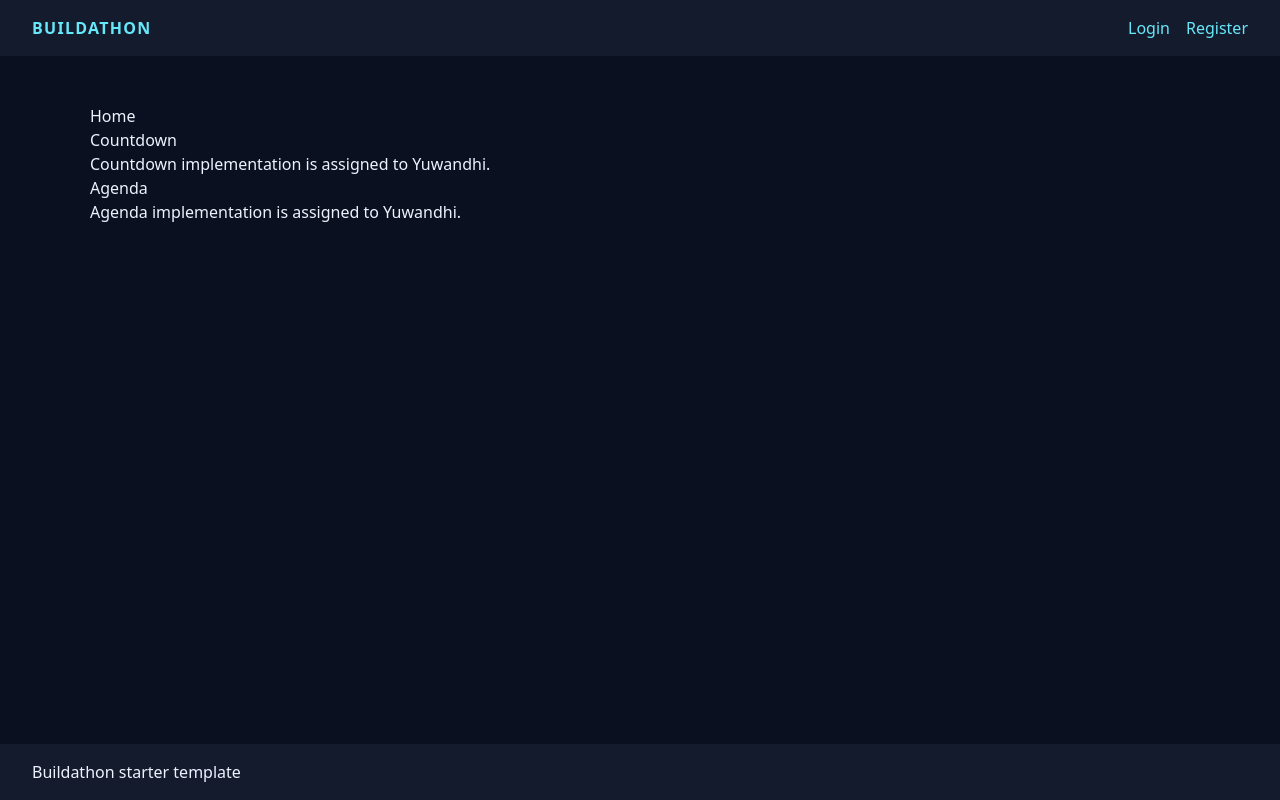
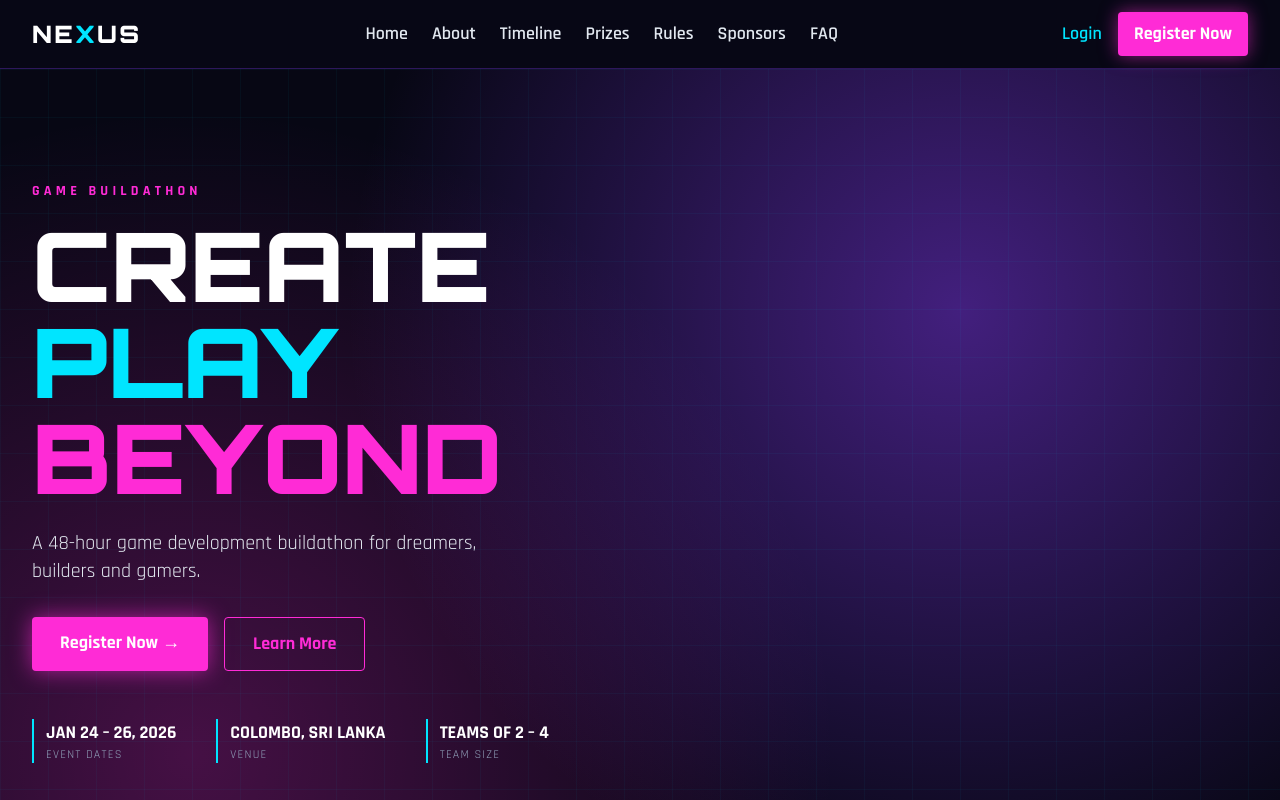
Before and after one commit to SaniraDeneth/GTA, a React (Vite) app in the folder client/: page / in a window 1280 px wide. Shown: the top 800 px of the page. Built offline with nearby package versions, Linux system fonts and the light colour scheme.

Commit message:
Add navbar, hero and neon theme

```diff
--- /dev/null
+++ b/client/src/components/event/Hero.jsx
@@ -0,0 +1,72 @@
+import { Link } from 'react-router-dom';
+import { eventContent } from '../../data/eventContent.js';
+
+const lineColors = ['text-white', 'text-neon-cyan', 'text-neon-pink'];
+
+export default function Hero() {
+  const { label, heroLines, tagline, info } = eventContent;
+  const infoItems = [
+    { value: info.dates, caption: 'EVENT DATES' },
+    { value: info.venue, caption: 'VENUE' },
+    { value: info.teamSize, caption: 'TEAM SIZE' },
+  ];
+
+  return (
+    <section id="home" className="relative overflow-hidden bg-night">
+      {/* Neon glow background (we can swap this for the city image later) */}
+      <div
+        className="pointer-events-none absolute inset-0"
+        style={{
+          background:
+            'radial-gradient(circle at 75% 30%, rgba(139,61,255,0.45), transparent 55%), radial-gradient(circle at 15% 85%, rgba(255,43,214,0.25), transparent 50%)',
+        }}
+      />
+      <div
+        className="pointer-events-none absolute inset-0 opacity-20"
+        style={{
+          backgroundImage:
+            'linear-gradient(rgba(0,229,255,0.2) 1px, transparent 1px), linear-gradient(90deg, rgba(0,229,255,0.2) 1px, transparent 1px)',
+          backgroundSize: '48px 48px',
+        }}
+      />
+
+      <div className="relative mx-auto max-w-7xl px-4 py-16 md:px-8 md:py-28">
+        <p className="mb-4 font-body text-sm font-bold tracking-[0.3em] text-neon-pink">{label}</p>
+
+        <h1 className="font-display font-black leading-[0.95]">
+          {heroLines.map((line, i) => (
+            <span key={line} className={`block text-5xl sm:text-7xl lg:text-8xl ${lineColors[i]}`}>
+              {line}
+            </span>
+          ))}
+        </h1>
+
+        <p className="mt-6 max-w-md font-body text-xl text-slate-200">{tagline}</p>
+
+        <div className="mt-8 flex flex-wrap gap-4">
+          <Link
+            to="/register"
+            className="rounded bg-neon-pink px-7 py-3 font-body text-lg font-bold text-white shadow-[0_0_22px_rgba(255,43,214,0.6)] transition hover:brightness-110"
+          >
+            Register Now →
+          </Link>
+          <a
+            href="/#about"
+            className="rounded border border-neon-pink px-7 py-3 font-body text-lg font-bold text-neon-pink transition hover:bg-neon-pink/10"
+          >
+            Learn More
+          </a>
+        </div>
+
+        <div className="mt-12 flex flex-wrap gap-x-10 gap-y-6">
+          {infoItems.map((item) => (
+            <div key={item.caption} className="border-l-2 border-neon-cyan pl-3">
+              <p className="font-body text-lg font-bold text-white">{item.value}</p>
+              <p className="font-body text-xs tracking-widest text-slate-400">{item.caption}</p>
+            </div>
+          ))}
+        </div>
+      </div>
+    </section>
+  );
+}
--- a/client/src/components/layout/Navbar.jsx
+++ b/client/src/components/layout/Navbar.jsx
@@ -1,2 +1,34 @@
 import { Link } from 'react-router-dom';
-export default function Navbar() { return <header className="site-header"><Link to="/" className="brand">BUILDATHON</Link><nav aria-label="Main navigation"><Link to="/login">Login</Link><Link to="/register">Register</Link></nav></header>; }
+import { eventContent } from '../../data/eventContent.js';
+
+export default function Navbar() {
+  return (
+    <header className="sticky top-0 z-50 border-b border-neon-purple/30 bg-night/90 backdrop-blur">
+      <div className="mx-auto flex max-w-7xl items-center justify-between gap-4 px-4 py-3 md:px-8">
+        <Link to="/" className="font-display text-2xl font-black tracking-widest text-white">
+          NE<span className="text-neon-cyan">X</span>US
+        </Link>
+
+        <nav aria-label="Main navigation" className="hidden items-center gap-6 font-body text-lg font-semibold lg:flex">
+          {eventContent.navLinks.map((link) => (
+            <a key={link.label} href={`/${link.href}`} className="text-slate-200 transition hover:text-neon-cyan">
+              {link.label}
+            </a>
+          ))}
+        </nav>
+
+        <div className="flex items-center gap-4">
+          <Link to="/login" className="font-body text-lg font-semibold text-neon-cyan hover:underline">
+            Login
+          </Link>
+          <Link
+            to="/register"
+            className="rounded bg-neon-pink px-4 py-2 font-body text-lg font-bold text-white shadow-[0_0_18px_rgba(255,43,214,0.55)] transition hover:brightness-110"
+          >
+            Register Now
+          </Link>
+        </div>
+      </div>
+    </header>
+  );
+}
--- a/client/src/data/eventContent.js
+++ b/client/src/data/eventContent.js
@@ -1,2 +1,80 @@
 // Public event copy belongs to Yuwandhi. Keep this file as the shared content boundary.
-export const eventContent = { name: 'Buildathon', tagline: 'Event content placeholder' };
+// NOTE: Everything marked PLACEHOLDER must be replaced with the real wording from the supervisor.
+
+export const eventContent = {
+  name: 'NEXUS',
+  label: 'GAME BUILDATHON',
+  heroLines: ['CREATE', 'PLAY', 'BEYOND'],
+  tagline: 'A 48-hour game development buildathon for dreamers, builders and gamers.',
+
+  // PLACEHOLDER: real dates should come from the supervisor / API
+  info: {
+    dates: 'JAN 24 – 26, 2026',
+    venue: 'COLOMBO, SRI LANKA',
+    teamSize: 'TEAMS OF 2 – 4',
+  },
+
+  navLinks: [
+    { label: 'Home', href: '#home' },
+    { label: 'About', href: '#about' },
+    { label: 'Timeline', href: '#timeline' },
+    { label: 'Prizes', href: '#prizes' },
+    { label: 'Rules', href: '#rules' },
+    { label: 'Sponsors', href: '#sponsors' },
+    { label: 'FAQ', href: '#faq' },
+  ],
+
+  about: {
+    title: 'BUILD GAMES',
+    highlight: 'THAT MATTER',
+    text: 'NEXUS is a game development buildathon bringing together creators, designers and developers to build innovative games, learn, and showcase their talent.',
+    cards: [
+      { title: 'Innovate', text: 'Bring your ideas to life' },
+      { title: 'Collaborate', text: 'Work with amazing people' },
+      { title: 'Showcase', text: 'Present your game to industry experts' },
+      { title: 'Win Prizes', text: 'Get recognized and rewarded' },
+    ],
+  },
+
+  // Labels are fixed here. The DATES come from the API (milestones).
+  agendaSteps: [
+    { key: 'registrationOpensAt', label: 'Registration Opens' },
+    { key: 'registrationClosesAt', label: 'Registration Closes' },
+    { key: 'buildingStartsAt', label: 'Building Starts' },
+    { key: 'submissionOpensAt', label: 'Submissions Open' },
+    { key: 'submissionClosesAt', label: 'Submissions Close' },
+    { key: 'resultsAt', label: 'Results' },
+  ],
+
+  // PLACEHOLDER amounts from the design mockup
+  prizes: [
+    { place: '1st Place', amount: 'LKR 150,000', color: 'gold', perks: ['Cash Prize', 'Mentorship Opportunity', 'Goodies & Certificates'] },
+    { place: '2nd Place', amount: 'LKR 100,000', color: 'silver', perks: ['Cash Prize', 'Mentorship Opportunity', 'Goodies & Certificates'] },
+    { place: '3rd Place', amount: 'LKR 50,000', color: 'bronze', perks: ['Cash Prize', 'Mentorship Opportunity', 'Goodies & Certificates'] },
+  ],
+
+  // PLACEHOLDER sponsors
+  sponsors: [
+    { name: 'Sponsor One' },
+    { name: 'Sponsor Two' },
+    { name: 'Sponsor Three' },
+    { name: 'Sponsor Four' },
+  ],
+
+  // PLACEHOLDER rules
+  rules: [
+    'Teams must have 2 – 4 members.',
+    'Open to all university students.',
+    'The game idea must be original.',
+    'Any game engine or framework is allowed.',
+    'All work must be created during the event.',
+  ],
+
+  // PLACEHOLDER FAQ
+  faq: [
+    { q: 'Who can join?', a: 'Any university student can join in a team of 2 – 4 members.' },
+    { q: 'How do I register?', a: 'Click Register Now, create a team account and upload your payment slip.' },
+    { q: 'What do I need to submit?', a: 'A title, a description, your repository link, a playable link and an optional video link.' },
+    { q: 'Do I need a game engine?', a: 'No. You can use any engine, framework or language you like.' },
+  ],
+};
--- a/client/src/pages/Home.jsx
+++ b/client/src/pages/Home.jsx
@@ -1,3 +1,15 @@
+import Hero from '../components/event/Hero.jsx';
 import Countdown from '../components/event/Countdown.jsx';
 import Agenda from '../components/event/Agenda.jsx';
-export default function Home() { return <><h1>Home</h1><Countdown /><Agenda /></>; }
+
+export default function Home() {
+  return (
+    <div className="full-bleed">
+      <Hero />
+      <div className="mx-auto max-w-7xl px-4 py-12 md:px-8">
+        <Countdown />
+        <Agenda />
+      </div>
+    </div>
+  );
+}
--- a/client/src/styles/index.css
+++ b/client/src/styles/index.css
@@ -1,12 +1,33 @@
+@import url("https://fonts.googleapis.com/css2?family=Orbitron:wght@500;700;900&family=Rajdhani:wght@400;500;600;700&display=swap");
 @import "tailwindcss";
 
+/* NEXUS neon theme (new Tailwind colors and fonts) */
+@theme {
+  --color-neon-pink: #ff2bd6;
+  --color-neon-cyan: #00e5ff;
+  --color-neon-purple: #8b3dff;
+  --color-night: #070714;
+  --color-night-card: #0d0f24;
+  --color-prize-gold: #f5b83d;
+  --color-prize-silver: #9fc4e8;
+  --color-prize-bronze: #e0794a;
+  --font-display: "Orbitron", system-ui, sans-serif;
+  --font-body: "Rajdhani", system-ui, sans-serif;
+}
+
+/* Starter styles (kept as they were, other pages use them) */
 :root { --color-bg: #0b1020; --color-surface: #141b2d; --color-text: #eef2ff; --color-muted: #9aa7c1; --color-accent: #67e8f9; }
 * { box-sizing: border-box; }
+html { scroll-behavior: smooth; }
 body { margin: 0; background: var(--color-bg); color: var(--color-text); font-family: system-ui, sans-serif; }
-a { color: var(--color-accent); text-decoration: none; }
+@layer base { a { color: var(--color-accent); text-decoration: none; } }
 .app-shell { min-height: 100vh; display: flex; flex-direction: column; }
 .site-header, .site-footer { padding: 1rem 2rem; background: var(--color-surface); }
 .site-header { display: flex; justify-content: space-between; align-items: center; }
 .site-header nav { display: flex; gap: 1rem; }
 .brand { font-weight: 800; letter-spacing: .08em; }
 .page-content { flex: 1; width: min(1100px, 100% - 2rem); margin: 0 auto; padding: 3rem 0; }
+
+/* Lets the homepage sections use the full screen width */
+body { overflow-x: hidden; }
+.full-bleed { width: 100vw; margin-left: calc(50% - 50vw); margin-top: -3rem; margin-bottom: -3rem; }
```
Also changed, not shown: 1 other file (tests, documents, lock files or other folders).
